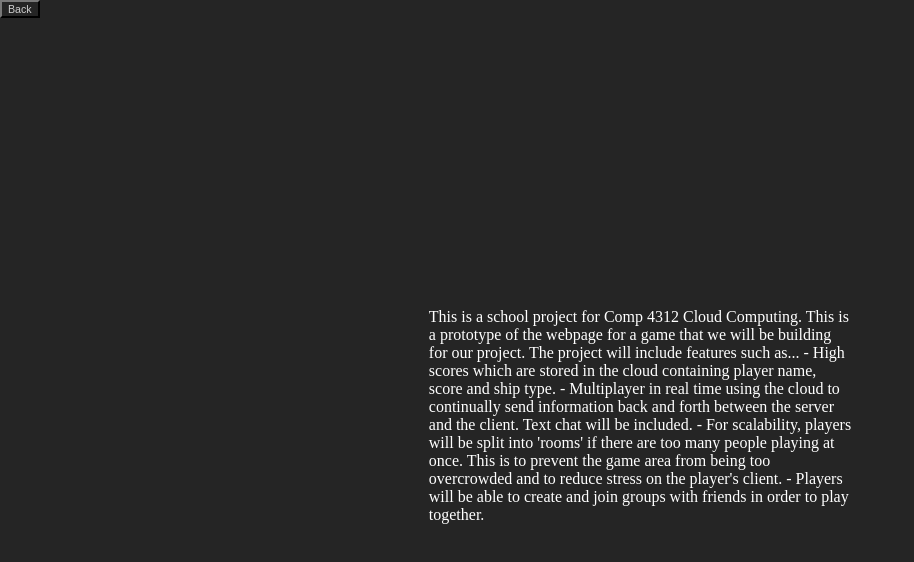
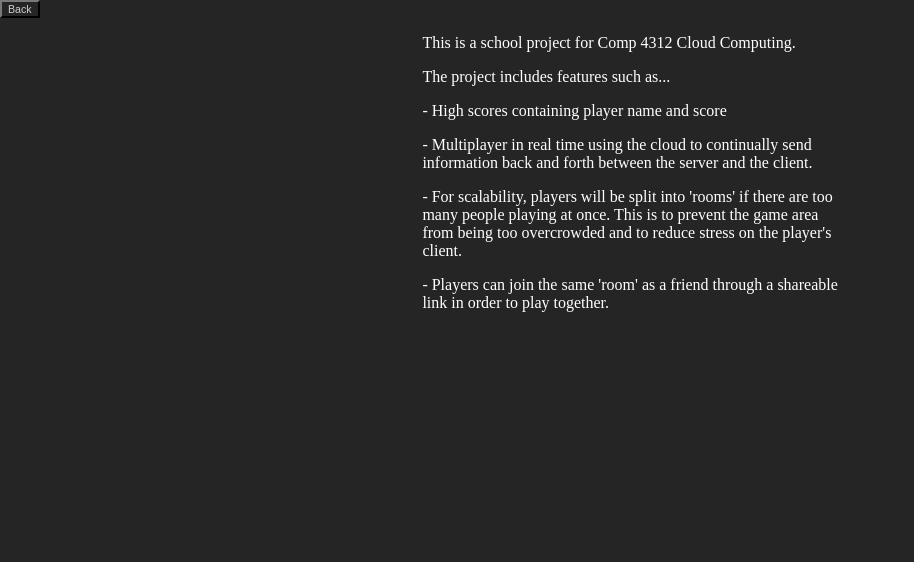
Before and after one commit to zamoorma/game-project, a website: page client/about.html in a window 1280 px wide. Shown: the whole page, without its empty margins (0-914 px from the left). Drawn offline with Linux system fonts and the light colour scheme.

Commit message:
update about page

```diff
--- a/client/about.html
+++ b/client/about.html
@@ -6,17 +6,19 @@
 <body>
 <a href="index.html"><button type="button" class="smallButton">Back</button></a>
 <p id="about">
-This is a school project for Comp 4312 Cloud Computing.
-This is a prototype of the webpage for a game that we will be building for our project.
-
-
-The project will include features such as...
- - High scores which are stored in the cloud containing player name, score and ship type.
-
-- Multiplayer in real time using the cloud to continually send information back and forth between the server and the client. Text chat will be included.
-
+    This is a school project for Comp 4312 Cloud Computing. </p>
+<p id="about">
+The project includes features such as...
+    </p>
+     <p id="about">
+ - High scores containing player name and score
+    </p>
+    <p id="about">
+- Multiplayer in real time using the cloud to continually send information back and forth between the server and the client.
+    </p>
+    <p id="about">
 - For scalability, players will be split into 'rooms' if there are too many people playing at once. This is to prevent the game area from being too overcrowded and to reduce stress on the player's client.
-
-- Players will be able to create and join groups with friends in order to play together.</p>
+    </p><p id="about">
+- Players can join the same 'room' as a friend through a shareable link in order to play together.</p>
 </body>
 </html>
--- a/client/style.css
+++ b/client/style.css
@@ -61,10 +61,7 @@ h2 {
 
 #about {
     width:33%;
-    position: absolute;
-    top: 50%;
-    left: 50%;
-    transform: translate(-50%, -50%);
+    transform: translate(100%);
 }
 
 .game.page {
```
